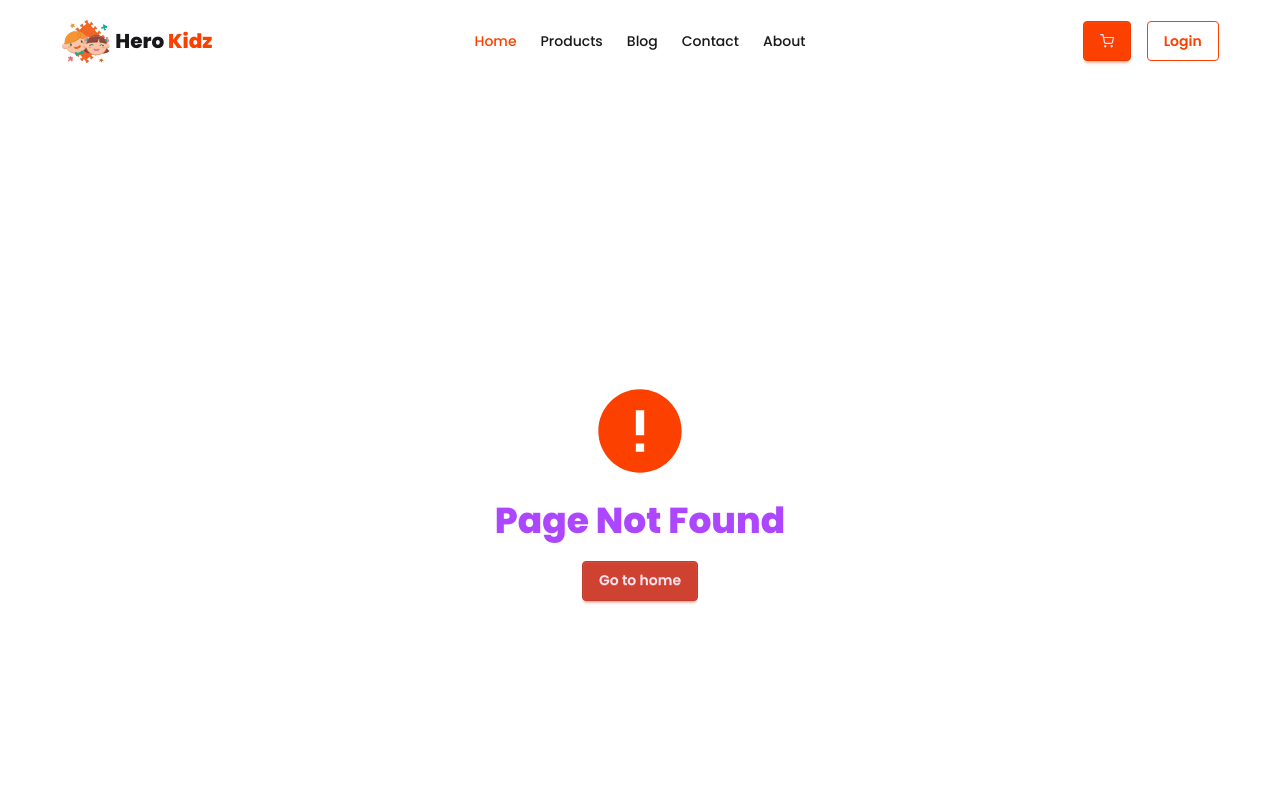
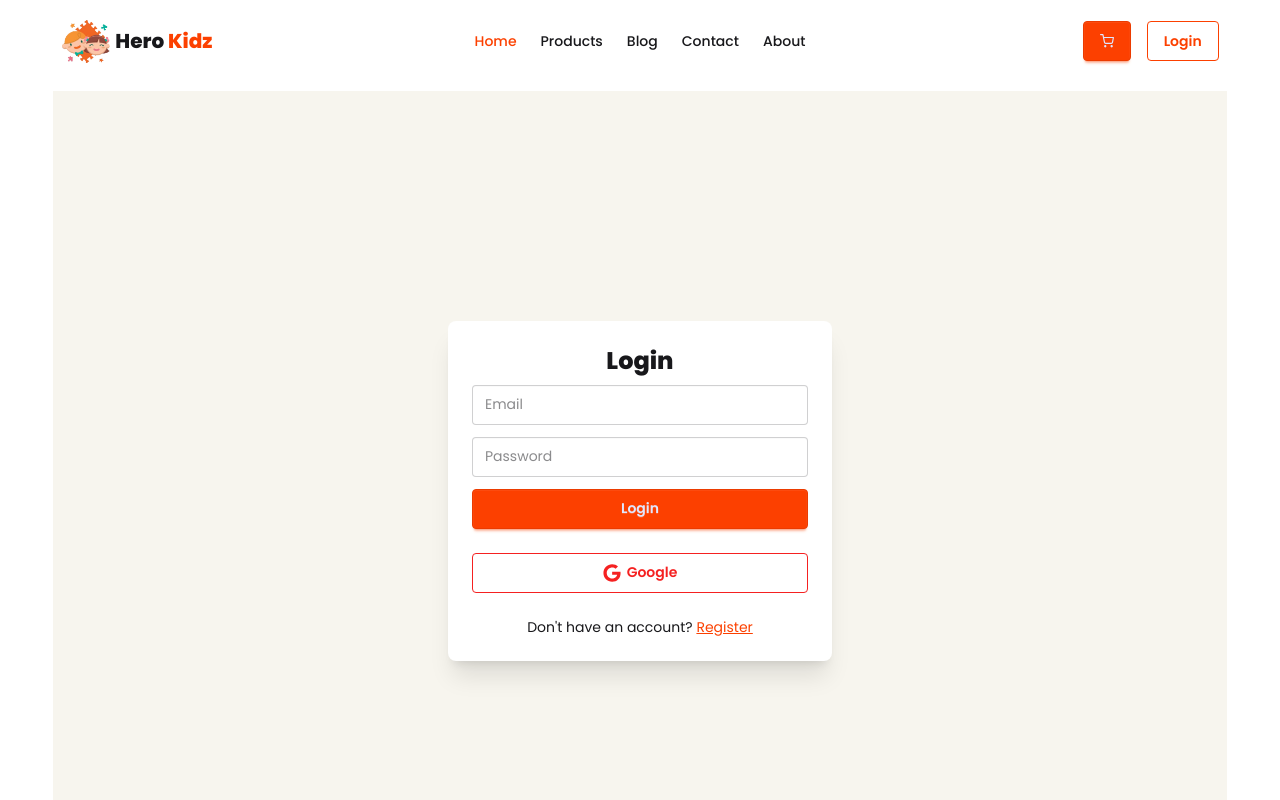
Before and after one commit to galibhub/hero-kids, a Next.js app: page /login in a window 1280 px wide. Before the commit this address had no page. Shown: the top 800 px of the page. Built offline with nearby package versions, Linux system fonts and the light colour scheme.

Commit message:
Create dummy login and register page

```diff
--- a/package.json
+++ b/package.json
@@ -13,6 +13,7 @@
     "daisyui": "^5.5.17",
     "mongodb": "^7.0.0",
     "next": "16.1.6",
+    "next-auth": "^4.24.13",
     "react": "19.2.3",
     "react-dom": "19.2.3",
     "react-icons": "^5.5.0"
--- /dev/null
+++ b/src/app/blog/page.jsx
@@ -0,0 +1,106 @@
+export default function BlogPage() {
+  return (
+    <main className="max-w-5xl mx-auto px-4 py-10">
+      {/* Hero */}
+      <section className="text-center mb-12">
+        <span className="badge badge-primary mb-4">Parenting • Learning</span>
+        <h1 className="text-4xl font-bold leading-tight mt-3">
+          Why Learning Toys Are Important for Early Childhood
+        </h1>
+        <p className="text-gray-500 mt-4 max-w-2xl mx-auto">
+          Play is not just fun — it’s the foundation of learning, creativity,
+          and problem-solving for children.
+        </p>
+      </section>
+
+      {/* Featured Image */}
+      <section className="mb-10">
+        <img
+          src="https://images.unsplash.com/photo-1601758125946-6ec2ef64daf8"
+          alt="Kids learning toys"
+          className="w-full h-[420px] object-cover rounded-2xl shadow"
+        />
+      </section>
+
+      {/* Blog Content */}
+      <article className="prose prose-lg max-w-none">
+        <p>
+          Childhood is the most important phase of human development. During
+          these early years, children learn faster than at any other time in
+          life. One of the most effective ways to support this learning process
+          is through <strong>educational toys</strong>.
+        </p>
+
+        <h2>Learning Through Play</h2>
+        <p>
+          Learning toys help children understand numbers, shapes, colors, and
+          basic logic without pressure. When kids play, they naturally explore,
+          experiment, and solve problems. This kind of learning stays with them
+          much longer than traditional memorization.
+        </p>
+
+        <blockquote>
+          “Play is the highest form of research.” — Albert Einstein
+        </blockquote>
+
+        <h2>Boosting Cognitive Development</h2>
+        <p>
+          Toys like number boards, puzzles, and building blocks strengthen
+          memory, focus, and reasoning skills. Children begin to recognize
+          patterns, make decisions, and think independently.
+        </p>
+
+        <ul>
+          <li>Improves logical thinking</li>
+          <li>Builds early math skills</li>
+          <li>Enhances problem-solving ability</li>
+        </ul>
+
+        <h2>Encouraging Confidence & Creativity</h2>
+        <p>
+          When children successfully complete a task or solve a puzzle, it
+          boosts their confidence. Creative toys also allow kids to imagine,
+          design, and express themselves freely — an essential life skill.
+        </p>
+
+        <h2>Safe & Meaningful Play</h2>
+        <p>
+          Modern educational toys are designed with child safety in mind. Using
+          non-toxic materials and age-appropriate designs ensures that kids can
+          learn safely at home or school.
+        </p>
+
+        <p>
+          Investing in learning toys is not just buying a product — it’s
+          investing in your child’s future.
+        </p>
+      </article>
+
+      {/* Author Box */}
+      <section className="mt-16 flex items-center gap-4 p-6 bg-base-200 rounded-2xl">
+        <img
+          src="https://i.pravatar.cc/100?img=12"
+          className="w-16 h-16 rounded-full"
+          alt="Author"
+        />
+        <div>
+          <h4 className="font-semibold">ToyLearn Editorial Team</h4>
+          <p className="text-sm text-gray-600">
+            Writing about child development, learning psychology, and play-based
+            education.
+          </p>
+        </div>
+      </section>
+
+      {/* CTA */}
+      <section className="mt-16 text-center">
+        <h3 className="text-2xl font-bold mb-4">
+          Explore Learning Toys for Your Child
+        </h3>
+        <button className="btn btn-primary btn-wide">
+          Browse Educational Toys
+        </button>
+      </section>
+    </main>
+  );
+}
--- /dev/null
+++ b/src/app/login/page.jsx
@@ -0,0 +1,13 @@
+
+import LoginForm from "@/components/auth/LoginForm";
+import React from "react";
+
+const LoginPage = () => {
+  return (
+    <div>
+      <LoginForm></LoginForm>
+    </div>
+  );
+};
+
+export default LoginPage;
--- /dev/null
+++ b/src/app/register/page.jsx
@@ -0,0 +1,13 @@
+
+import { RegisterForm } from "@/components/auth/RegisterForm";
+import React from "react";
+
+const RegisterPage = () => {
+  return (
+    <div>
+      <RegisterForm></RegisterForm>
+    </div>
+  );
+};
+
+export default RegisterPage;
--- /dev/null
+++ b/src/components/auth/LoginForm.jsx
@@ -0,0 +1,57 @@
+"use client";
+import Link from "next/link";
+import { SocialButtons } from "./SocialButton";
+
+const LoginForm = () => {
+  const handleSubmit = (e) => {
+    e.preventDefault();
+    const form = e.target;
+    const email = form.email.value;
+    const password = form.password.value;
+    console.log("Login attempt:", email, password);
+    alert("Login functionality coming soon!");
+  };
+
+  return (
+    <div className="min-h-screen flex items-center justify-center bg-base-200">
+      <div className="card w-full max-w-sm shadow-xl bg-base-100">
+        <div className="card-body">
+          <h2 className="text-2xl font-bold text-center">Login</h2>
+
+          <form onSubmit={handleSubmit} className="space-y-3">
+            <input
+              type="email"
+              name="email"
+              placeholder="Email"
+              className="input input-bordered w-full"
+              required
+            />
+
+            <input
+              type="password"
+              name="password"
+              placeholder="Password"
+              className="input input-bordered w-full"
+              required
+            />
+
+            <button type="submit" className="btn btn-primary w-full">
+              Login
+            </button>
+          </form>
+
+          <SocialButtons />
+
+          <p className="text-center text-sm mt-4">
+            Don't have an account?{" "}
+            <Link href="/register" className="link link-primary">
+              Register
+            </Link>
+          </p>
+        </div>
+      </div>
+    </div>
+  );
+};
+
+export default LoginForm;
--- /dev/null
+++ b/src/components/auth/RegisterForm.jsx
@@ -0,0 +1,74 @@
+"use client";
+import Link from "next/link";
+import { useState } from "react";
+import { SocialButtons } from "./SocialButton";
+
+export const RegisterForm = () => {
+  const [form, setForm] = useState({
+    name: "",
+    email: "",
+    password: "",
+  });
+
+  const handleChange = (e) => {
+    setForm({ ...form, [e.target.name]: e.target.value });
+  };
+
+  const handleSubmit = async (e) => {
+    e.preventDefault();
+    console.log("Register attempt:", form);
+    alert("Registration functionality coming soon!");
+  };
+
+  return (
+    <div className="min-h-screen flex items-center justify-center bg-base-200">
+      <div className="card w-full max-w-sm shadow-xl bg-base-100">
+        <div className="card-body">
+          <h2 className="text-2xl font-bold text-center">Create Account</h2>
+
+          <form onSubmit={handleSubmit} className="space-y-3">
+            <input
+              type="text"
+              name="name"
+              placeholder="Full Name"
+              className="input input-bordered w-full"
+              onChange={handleChange}
+              required
+            />
+
+            <input
+              type="email"
+              name="email"
+              placeholder="Email"
+              className="input input-bordered w-full"
+              onChange={handleChange}
+              required
+            />
+
+            <input
+              type="password"
+              name="password"
+              placeholder="Password"
+              className="input input-bordered w-full"
+              onChange={handleChange}
+              required
+            />
+
+            <button type="submit" className="btn btn-primary w-full">
+              Register
+            </button>
+          </form>
+
+          <SocialButtons />
+
+          <p className="text-center text-sm mt-4">
+            Already have an account?{" "}
+            <Link href="/login" className="link link-primary">
+              Login
+            </Link>
+          </p>
+        </div>
+      </div>
+    </div>
+  );
+};
--- /dev/null
+++ b/src/components/auth/SocialButton.jsx
@@ -0,0 +1,27 @@
+"use client";
+import { signIn } from "next-auth/react";
+import { useParams, useSearchParams } from "next/navigation";
+import { FaGoogle } from "react-icons/fa";
+
+export const SocialButtons = () => {
+  const params = useSearchParams();
+
+  const handleSignIn = async () => {
+    const result = await signIn("google", {
+      // redirect: "false",
+      callbackUrl: params.get("callbackUrl") || "/",
+    });
+  };
+
+  return (
+    <div className="flex gap-3 mt-4">
+      <button
+        onClick={handleSignIn}
+        className="btn btn-outline btn-error flex-1"
+      >
+        <FaGoogle className="text-lg" />
+        Google
+      </button>
+    </div>
+  );
+};
--- a/src/components/layouts/Navbar.jsx
+++ b/src/components/layouts/Navbar.jsx
@@ -63,7 +63,7 @@ const Navbar = () => {
         <Link href={"/cart"} className="btn btn-primary">
           <FiShoppingCart />
         </Link>
-        <Link href={"login"}>
+        <Link href={"/login"}>
           <button className="btn btn-primary btn-outline">Login</button>
         </Link>
       </div>
```
Also changed, not shown: 1 other file (tests, documents, lock files or other folders).
